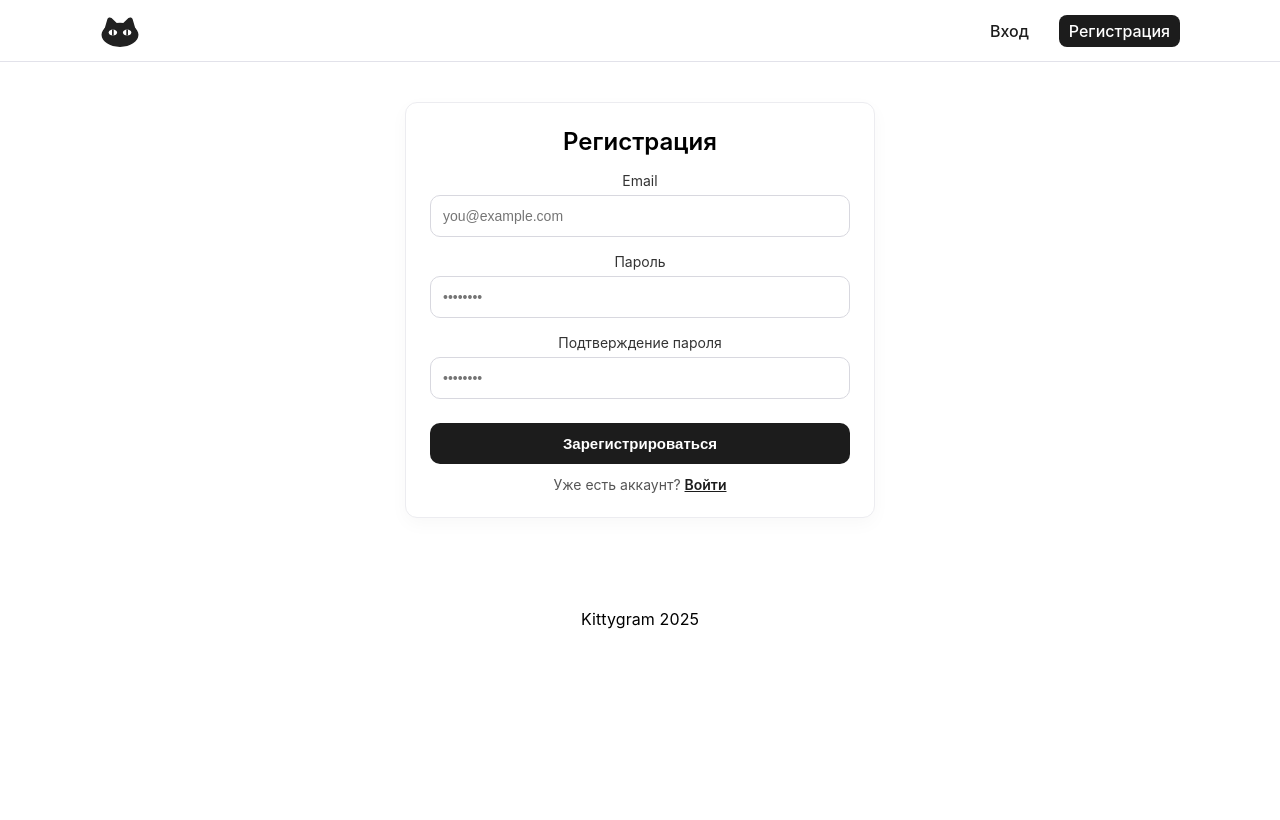
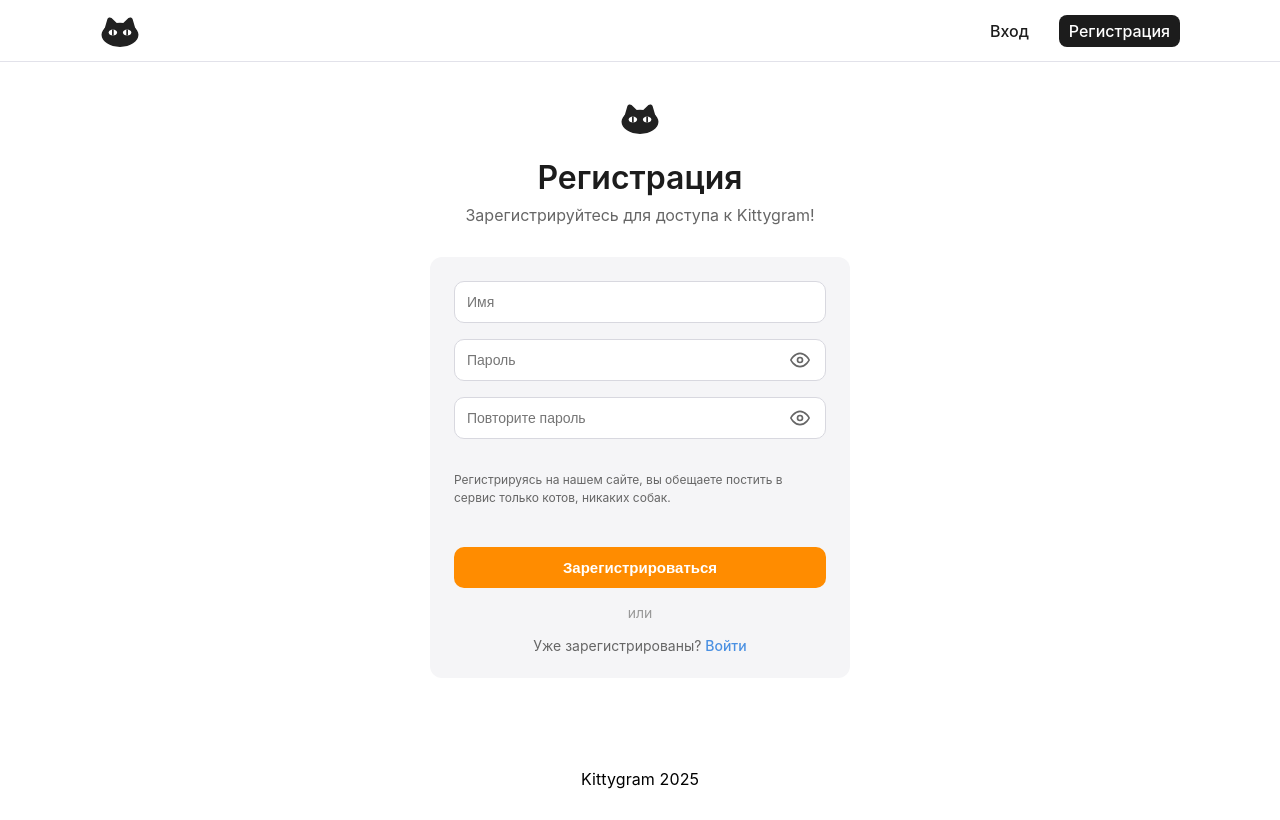
Before and after one commit to PTUGalera/Kittygram, a React (Create React App) app in the folder frontend/: page /signup in a window 1280 px wide. Built offline with nearby package versions, Linux system fonts and the light colour scheme.

Commit message:
update styles for login and sign up pages

```diff
--- a/frontend/src/components/sign-in/sign-in.jsx
+++ b/frontend/src/components/sign-in/sign-in.jsx
@@ -1,22 +1,21 @@
 import React from "react";
 import { Link } from "react-router-dom";
-
+import logo from "../../images/logo.svg";
 import styles from "./sign-in.module.css";
 
-const emailRegex = /^[^\s@]+@[^\s@]+\.[^\s@]+$/;
-
 export const SignIn = () => {
-  const [values, setValues] = React.useState({ email: "", password: "" });
+  const [values, setValues] = React.useState({ username: "", password: "" });
   const [errors, setErrors] = React.useState({});
   const [submitted, setSubmitted] = React.useState(false);
+  const [showPassword, setShowPassword] = React.useState(false);
 
   const validate = (nextValues = values) => {
     const nextErrors = {};
-    if (!emailRegex.test(nextValues.email.trim())) {
-      nextErrors.email = "Введите корректный email";
+    if (!nextValues.username.trim()) {
+      nextErrors.username = "Введите имя пользователя";
     }
-    if (nextValues.password.trim().length < 6) {
-      nextErrors.password = "Пароль должен быть не короче 6 символов";
+    if (!nextValues.password.trim()) {
+      nextErrors.password = "Введите пароль";
     }
     return nextErrors;
   };
@@ -41,39 +40,62 @@ export const SignIn = () => {
     }
   };
 
+  const togglePasswordVisibility = () => {
+    setShowPassword(!showPassword);
+  };
+
   return (
     <section className={styles.section}>
+      <img className={styles.logo} src={logo} alt="Логотип Kittygram" />
       <h1 className={styles.title}>Вход</h1>
+      <p className={styles.subtitle}>Войдите для доступа к Kittygram!</p>
+      <div className={styles.card}>
         <form className={styles.form} onSubmit={handleSubmit} noValidate>
           <label className={styles.field}>
-          <span className={styles.label}>Email</span>
             <input
-            className={`${styles.input} ${
-              errors.email ? styles.inputError : ""
+              className={`${styles.input} ${errors.username ? styles.inputError : ""
                 }`}
-            type="email"
-            name="email"
-            value={values.email}
+              type="text"
+              name="username"
+              value={values.username}
               onChange={handleChange}
-            placeholder="you@example.com"
+              placeholder="Имя пользователя"
               required
             />
-          {errors.email && <span className={styles.error}>{errors.email}</span>}
+            {errors.username && <span className={styles.error}>{errors.username}</span>}
           </label>
 
           <label className={styles.field}>
-          <span className={styles.label}>Пароль</span>
+            <div className={styles.passwordWrapper}>
               <input
-            className={`${styles.input} ${
-              errors.password ? styles.inputError : ""
+                className={`${styles.input} ${errors.password ? styles.inputError : ""
                   }`}
-            type="password"
+                type={showPassword ? "text" : "password"}
                 name="password"
                 value={values.password}
                 onChange={handleChange}
-            placeholder="••••••••"
+                placeholder="Пароль"
                 required
               />
+              <button
+                type="button"
+                className={styles.togglePassword}
+                onClick={togglePasswordVisibility}
+                aria-label={showPassword ? "Скрыть пароль" : "Показать пароль"}
+              >
+                {showPassword ? (
+                  <svg width="20" height="20" viewBox="0 0 24 24" fill="none" xmlns="http://www.w3.org/2000/svg">
+                    <path d="M17.94 17.94C16.2306 19.243 14.1491 19.9649 12 20C5 20 1 12 1 12C2.24389 9.68192 3.96914 7.65663 6.06 6.06M9.9 4.24C10.5883 4.0789 11.2931 3.99836 12 4C19 4 23 12 23 12C22.393 13.1356 21.6691 14.2048 20.84 15.19M14.12 14.12C13.8454 14.4148 13.5141 14.6512 13.1462 14.8151C12.7782 14.9791 12.3809 15.0673 11.9781 15.0744C11.5753 15.0815 11.1751 15.0074 10.8016 14.8565C10.4281 14.7056 10.0887 14.4811 9.80385 14.1962C9.51897 13.9113 9.29439 13.5719 9.14351 13.1984C8.99262 12.8249 8.91853 12.4247 8.92563 12.0219C8.93274 11.6191 9.02091 11.2218 9.18488 10.8538C9.34884 10.4859 9.58525 10.1546 9.88 9.88" stroke="currentColor" strokeWidth="2" strokeLinecap="round" strokeLinejoin="round" />
+                    <path d="M1 1L23 23" stroke="currentColor" strokeWidth="2" strokeLinecap="round" strokeLinejoin="round" />
+                  </svg>
+                ) : (
+                  <svg width="20" height="20" viewBox="0 0 24 24" fill="none" xmlns="http://www.w3.org/2000/svg">
+                    <path d="M1 12C1 12 5 4 12 4C19 4 23 12 23 12C23 12 19 20 12 20C5 20 1 12 1 12Z" stroke="currentColor" strokeWidth="2" strokeLinecap="round" strokeLinejoin="round" />
+                    <path d="M12 15C13.6569 15 15 13.6569 15 12C15 10.3431 13.6569 9 12 9C10.3431 9 9 10.3431 9 12C9 13.6569 10.3431 15 12 15Z" stroke="currentColor" strokeWidth="2" strokeLinecap="round" strokeLinejoin="round" />
+                  </svg>
+                )}
+              </button>
+            </div>
             {errors.password && (
               <span className={styles.error}>{errors.password}</span>
             )}
@@ -83,9 +105,11 @@ export const SignIn = () => {
             Войти
           </button>
         </form>
+        <p className={styles.or}>или</p>
         <p className={styles.helper}>
-        Нет аккаунта? <Link to="/signup">Зарегистрироваться</Link>
+          Ещё не зарегистрированы? <Link to="/signup">Зарегистрируйтесь</Link>
         </p>
+      </div>
     </section>
   );
 };
--- a/frontend/src/components/sign-up/sign-up.jsx
+++ b/frontend/src/components/sign-up/sign-up.jsx
@@ -1,23 +1,23 @@
 import React from "react";
 import { Link } from "react-router-dom";
-
+import logo from "../../images/logo.svg";
 import styles from "./sign-up.module.css";
-
-const emailRegex = /^[^\s@]+@[^\s@]+\.[^\s@]+$/;
 
 export const SignUp = () => {
   const [values, setValues] = React.useState({
-    email: "",
+    username: "",
     password: "",
     confirm: "",
   });
   const [errors, setErrors] = React.useState({});
   const [submitted, setSubmitted] = React.useState(false);
+  const [showPassword, setShowPassword] = React.useState(false);
+  const [showConfirmPassword, setShowConfirmPassword] = React.useState(false);
 
   const validate = (nextValues = values) => {
     const nextErrors = {};
-    if (!emailRegex.test(nextValues.email.trim())) {
-      nextErrors.email = "Введите корректный email";
+    if (!nextValues.username.trim()) {
+      nextErrors.username = "Введите имя";
     }
     if (nextValues.password.trim().length < 6) {
       nextErrors.password = "Пароль должен быть не короче 6 символов";
@@ -48,69 +48,123 @@ export const SignUp = () => {
     }
   };
 
+  const togglePasswordVisibility = () => {
+    setShowPassword(!showPassword);
+  };
+
+  const toggleConfirmPasswordVisibility = () => {
+    setShowConfirmPassword(!showConfirmPassword);
+  };
+
   return (
     <section className={styles.section}>
+      <img className={styles.logo} src={logo} alt="Логотип Kittygram" />
       <h1 className={styles.title}>Регистрация</h1>
+      <p className={styles.subtitle}>Зарегистрируйтесь для доступа к Kittygram!</p>
+      <div className={styles.card}>
         <form className={styles.form} onSubmit={handleSubmit} noValidate>
           <label className={styles.field}>
-          <span className={styles.label}>Email</span>
             <input
               className={`${styles.input} ${
-              errors.email ? styles.inputError : ""
+                errors.username ? styles.inputError : ""
               }`}
-            type="email"
-            name="email"
-            value={values.email}
+              type="text"
+              name="username"
+              value={values.username}
               onChange={handleChange}
-            placeholder="you@example.com"
+              placeholder="Имя"
               required
             />
-          {errors.email && <span className={styles.error}>{errors.email}</span>}
+            {errors.username && <span className={styles.error}>{errors.username}</span>}
           </label>
 
           <label className={styles.field}>
-          <span className={styles.label}>Пароль</span>
+            <div className={styles.passwordWrapper}>
               <input
                 className={`${styles.input} ${
                   errors.password ? styles.inputError : ""
                 }`}
-            type="password"
+                type={showPassword ? "text" : "password"}
                 name="password"
                 value={values.password}
                 onChange={handleChange}
-            placeholder="••••••••"
+                placeholder="Пароль"
                 required
               />
+              <button
+                type="button"
+                className={styles.togglePassword}
+                onClick={togglePasswordVisibility}
+                aria-label={showPassword ? "Скрыть пароль" : "Показать пароль"}
+              >
+                {showPassword ? (
+                  <svg width="20" height="20" viewBox="0 0 24 24" fill="none" xmlns="http://www.w3.org/2000/svg">
+                    <path d="M17.94 17.94C16.2306 19.243 14.1491 19.9649 12 20C5 20 1 12 1 12C2.24389 9.68192 3.96914 7.65663 6.06 6.06M9.9 4.24C10.5883 4.0789 11.2931 3.99836 12 4C19 4 23 12 23 12C22.393 13.1356 21.6691 14.2048 20.84 15.19M14.12 14.12C13.8454 14.4148 13.5141 14.6512 13.1462 14.8151C12.7782 14.9791 12.3809 15.0673 11.9781 15.0744C11.5753 15.0815 11.1751 15.0074 10.8016 14.8565C10.4281 14.7056 10.0887 14.4811 9.80385 14.1962C9.51897 13.9113 9.29439 13.5719 9.14351 13.1984C8.99262 12.8249 8.91853 12.4247 8.92563 12.0219C8.93274 11.6191 9.02091 11.2218 9.18488 10.8538C9.34884 10.4859 9.58525 10.1546 9.88 9.88" stroke="currentColor" strokeWidth="2" strokeLinecap="round" strokeLinejoin="round"/>
+                    <path d="M1 1L23 23" stroke="currentColor" strokeWidth="2" strokeLinecap="round" strokeLinejoin="round"/>
+                  </svg>
+                ) : (
+                  <svg width="20" height="20" viewBox="0 0 24 24" fill="none" xmlns="http://www.w3.org/2000/svg">
+                    <path d="M1 12C1 12 5 4 12 4C19 4 23 12 23 12C23 12 19 20 12 20C5 20 1 12 1 12Z" stroke="currentColor" strokeWidth="2" strokeLinecap="round" strokeLinejoin="round"/>
+                    <path d="M12 15C13.6569 15 15 13.6569 15 12C15 10.3431 13.6569 9 12 9C10.3431 9 9 10.3431 9 12C9 13.6569 10.3431 15 12 15Z" stroke="currentColor" strokeWidth="2" strokeLinecap="round" strokeLinejoin="round"/>
+                  </svg>
+                )}
+              </button>
+            </div>
             {errors.password && (
               <span className={styles.error}>{errors.password}</span>
             )}
           </label>
 
           <label className={styles.field}>
-          <span className={styles.label}>Подтверждение пароля</span>
+            <div className={styles.passwordWrapper}>
               <input
                 className={`${styles.input} ${
                   errors.confirm ? styles.inputError : ""
                 }`}
-            type="password"
+                type={showConfirmPassword ? "text" : "password"}
                 name="confirm"
                 value={values.confirm}
                 onChange={handleChange}
-            placeholder="••••••••"
+                placeholder="Повторите пароль"
                 required
               />
+              <button
+                type="button"
+                className={styles.togglePassword}
+                onClick={toggleConfirmPasswordVisibility}
+                aria-label={showConfirmPassword ? "Скрыть пароль" : "Показать пароль"}
+              >
+                {showConfirmPassword ? (
+                  <svg width="20" height="20" viewBox="0 0 24 24" fill="none" xmlns="http://www.w3.org/2000/svg">
+                    <path d="M17.94 17.94C16.2306 19.243 14.1491 19.9649 12 20C5 20 1 12 1 12C2.24389 9.68192 3.96914 7.65663 6.06 6.06M9.9 4.24C10.5883 4.0789 11.2931 3.99836 12 4C19 4 23 12 23 12C22.393 13.1356 21.6691 14.2048 20.84 15.19M14.12 14.12C13.8454 14.4148 13.5141 14.6512 13.1462 14.8151C12.7782 14.9791 12.3809 15.0673 11.9781 15.0744C11.5753 15.0815 11.1751 15.0074 10.8016 14.8565C10.4281 14.7056 10.0887 14.4811 9.80385 14.1962C9.51897 13.9113 9.29439 13.5719 9.14351 13.1984C8.99262 12.8249 8.91853 12.4247 8.92563 12.0219C8.93274 11.6191 9.02091 11.2218 9.18488 10.8538C9.34884 10.4859 9.58525 10.1546 9.88 9.88" stroke="currentColor" strokeWidth="2" strokeLinecap="round" strokeLinejoin="round"/>
+                    <path d="M1 1L23 23" stroke="currentColor" strokeWidth="2" strokeLinecap="round" strokeLinejoin="round"/>
+                  </svg>
+                ) : (
+                  <svg width="20" height="20" viewBox="0 0 24 24" fill="none" xmlns="http://www.w3.org/2000/svg">
+                    <path d="M1 12C1 12 5 4 12 4C19 4 23 12 23 12C23 12 19 20 12 20C5 20 1 12 1 12Z" stroke="currentColor" strokeWidth="2" strokeLinecap="round" strokeLinejoin="round"/>
+                    <path d="M12 15C13.6569 15 15 13.6569 15 12C15 10.3431 13.6569 9 12 9C10.3431 9 9 10.3431 9 12C9 13.6569 10.3431 15 12 15Z" stroke="currentColor" strokeWidth="2" strokeLinecap="round" strokeLinejoin="round"/>
+                  </svg>
+                )}
+              </button>
+            </div>
             {errors.confirm && (
               <span className={styles.error}>{errors.confirm}</span>
             )}
           </label>
 
+          <p className={styles.agreement}>
+            Регистрируясь на нашем сайте, вы обещаете постить в сервис только котов, никаких собак.
+          </p>
+
           <button type="submit" className={styles.submit}>
             Зарегистрироваться
           </button>
         </form>
+        <p className={styles.or}>или</p>
         <p className={styles.helper}>
-        Уже есть аккаунт? <Link to="/signin">Войти</Link>
+          Уже зарегистрированы? <Link to="/signin">Войти</Link>
         </p>
+      </div>
     </section>
   );
 };
--- a/frontend/src/components/sign-up/sign-up.module.css
+++ b/frontend/src/components/sign-up/sign-up.module.css
@@ -1,18 +1,35 @@
 .section {
   max-width: 420px;
   margin: 40px auto 60px;
-  padding: 24px;
-  background: #fff;
-  border: 1px solid #ececf0;
-  border-radius: 12px;
-  box-shadow: 0 6px 18px rgba(0, 0, 0, 0.03);
+  padding: 0;
+  text-align: center;
+}
+
+.logo {
+  width: 40px;
+  height: 32px;
+  margin: 0 auto 24px;
+  display: block;
 }
 
 .title {
-  margin: 0 0 16px;
-  font-size: 24px;
+  margin: 0 0 8px;
+  font-size: 32px;
   font-weight: 600;
-  text-align: center;
+  color: #1c1c1c;
+}
+
+.subtitle {
+  margin: 0 0 32px;
+  font-size: 16px;
+  color: #666;
+}
+
+.card {
+  background: #f5f5f7;
+  border-radius: 12px;
+  padding: 24px;
+  margin-top: 24px;
 }
 
 .form {
@@ -27,17 +44,42 @@
   gap: 6px;
 }
 
-.label {
-  font-size: 14px;
-  color: #333;
-}
-
 .input {
+  width: 100%;
   padding: 12px;
   border: 1px solid #d8d8df;
   border-radius: 10px;
   font-size: 14px;
   transition: border-color 0.2s ease, box-shadow 0.2s ease;
+  box-sizing: border-box;
+}
+
+.passwordWrapper {
+  position: relative;
+  display: flex;
+  align-items: center;
+}
+
+.passwordWrapper .input {
+  padding-right: 40px;
+}
+
+.togglePassword {
+  position: absolute;
+  right: 12px;
+  background: none;
+  border: none;
+  cursor: pointer;
+  color: #666;
+  padding: 4px;
+  display: flex;
+  align-items: center;
+  justify-content: center;
+  transition: color 0.2s ease;
+}
+
+.togglePassword:hover {
+  color: #1c1c1c;
 }
 
 .input:focus {
@@ -56,10 +98,19 @@
   font-size: 12px;
 }
 
+.agreement {
+  margin: 16px 0;
+  font-size: 12px;
+  color: #666;
+  line-height: 1.5;
+  text-align: left;
+}
+
 .submit {
+  width: 100%;
   margin-top: 8px;
   padding: 12px;
-  background: #1c1c1c;
+  background: #ff8c00;
   color: #fff;
   border: none;
   border-radius: 10px;
@@ -70,21 +121,33 @@
 }
 
 .submit:hover {
-  background: #333;
+  background: #ff7a00;
 }
 
 .submit:active {
   transform: translateY(1px);
 }
 
-.helper {
-  margin: 12px 0 0;
+.or {
+  margin: 16px 0;
   text-align: center;
   font-size: 14px;
-  color: #555;
+  color: #999;
+}
+
+.helper {
+  margin: 0;
+  text-align: center;
+  font-size: 14px;
+  color: #666;
 }
 
 .helper a {
-  color: #1c1c1c;
-  font-weight: 600;
+  color: #4a90e2;
+  font-weight: 500;
+  text-decoration: none;
 }
+
+.helper a:hover {
+  text-decoration: underline;
+}
```
Also changed, not shown: frontend/src/components/sign-in/sign-in.module.css (+75 -20 lines). Lines whose indentation alone changed are shown as unchanged.
